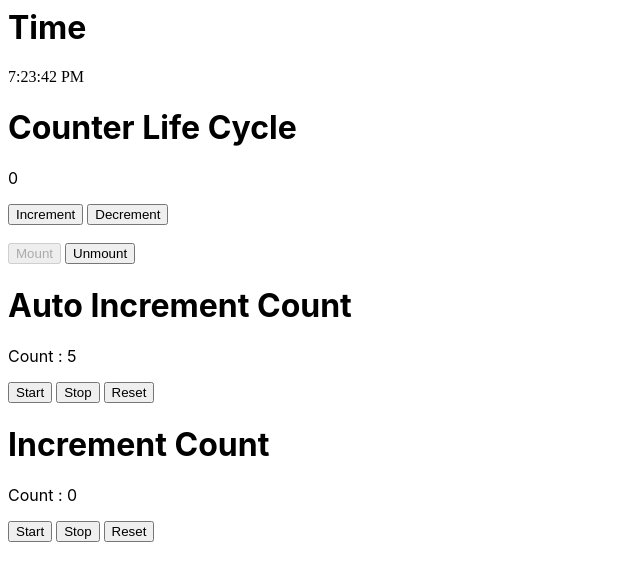
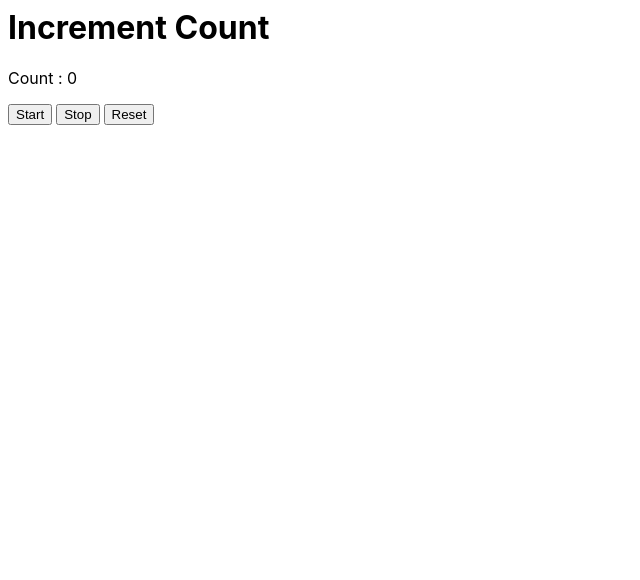
Before and after one commit to carmelraj/react-components, a React (Create React App) app: page / in a window 1280 px wide. Shown: the top 580 px of the page, without its empty margins (0-640 px from the left). Built offline with nearby package versions, Linux system fonts and the light colour scheme.

Commit message:
2 files modified

```diff
--- a/src/App.js
+++ b/src/App.js
@@ -68,9 +68,9 @@ export default function App() {
       {/* <FuncStyesheet primary={true} /> */}
       {/* <FncForm /> */}
       {/* <ClsForm /> */}
-      <TimeLifeCycle />
+      {/* <TimeLifeCycle />
       <CounterLifeCycle />
-      <AutoCount />
+      <AutoCount /> */}
       <IncCount />
     </div>
   );
--- a/src/ClassComponent/Component/LifeCycle/incCount.js
+++ b/src/ClassComponent/Component/LifeCycle/incCount.js
@@ -5,11 +5,17 @@ class IncCount extends Component{
     this.state={
       count:0
     }
-    this.reset =()=>this.setState({count:0});
+   // this.reset =()=>this.setState({count:0});
   }
    startInc(){
-   alert('Hi');
+   setInterval(
+     ()=>{ this.setState({count:this.state.count+1});},1000
+   );
   }
+
+  // let interval = setInterval(() => this.timer(), 1000);
+  // this.setState({ interval });
+
   // startInc=()=>{
   //        setInterval(
   //     ()=>this.inc(),
@@ -24,7 +30,7 @@ class IncCount extends Component{
   //   );
   // }
 
-  // const inc=()=>{
+  // inc(){
   //   this.setState({count:this.state.count+1});
   // }
 
```
